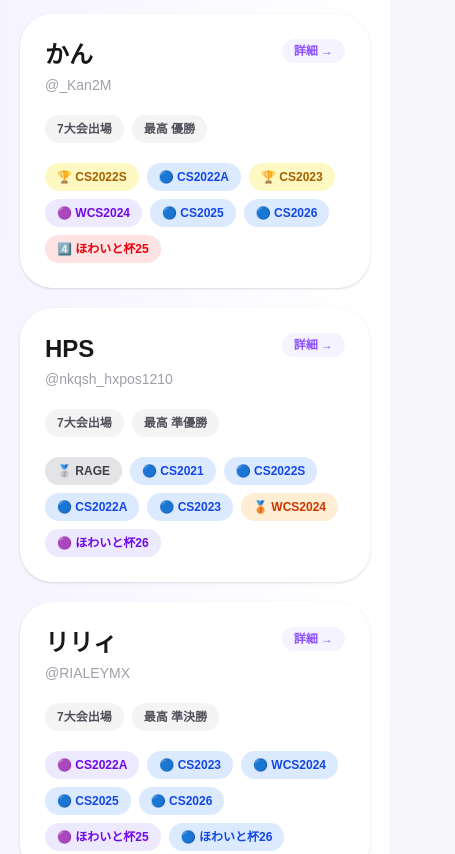
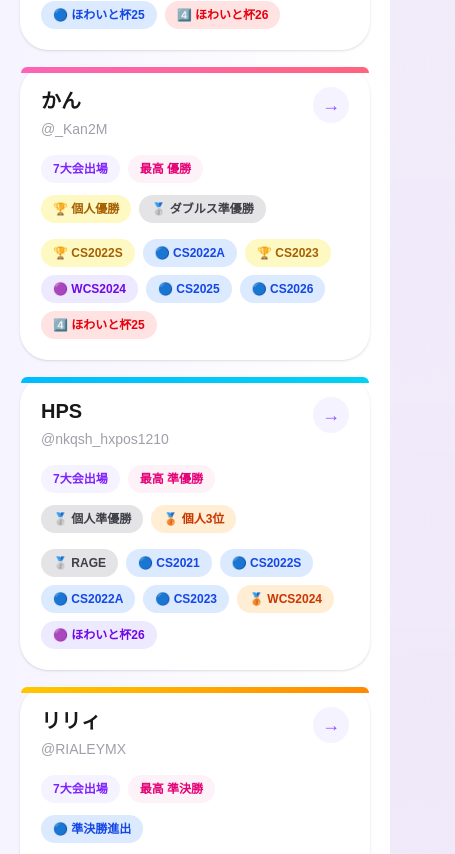
Before and after one commit to Kan2m/proseka-player-db, a Next.js app: page / in a window 390 px wide. Shown: the part 1456-2310 px from the top of the page, 455 px wide, since content can reach past the window. Built offline with nearby package versions, Linux system fonts and the light colour scheme.

Commit message:
マウスオーバー修正

```diff
--- a/app/page.tsx
+++ b/app/page.tsx
@@ -24,6 +24,7 @@ const tournamentShortNames: Record<string, string> = {
 };
 
 const getResultStyle = (rank: string) => {
+  // 準優勝を先に判定するのがポイント
   if (rank === "準優勝" || rank === "U-12 準優勝") {
     return {
       className: "bg-zinc-200 text-zinc-700",
@@ -104,14 +105,14 @@ export default function Home() {
 
       if (sort === "result") {
         const rank = {
-          優勝: 1,
-          準優勝: 2,
+          "優勝": 1,
+          "準優勝": 2,
           "3位": 3,
           "4位": 4,
           "5位": 5,
-          準決勝: 6,
-          準々決勝: 7,
-          出場: 8,
+          "準決勝": 6,
+          "準々決勝": 7,
+          "出場": 8,
         };
 
         return (
@@ -129,7 +130,7 @@ export default function Home() {
   }, [search, sort]);
 
   return (
-    <main className="min-h-screen overflow-visible bg-gradient-to-br from-violet-50 via-white to-pink-50 text-zinc-800">
+    <main className="min-h-screen bg-gradient-to-br from-violet-50 via-white to-pink-50 text-zinc-800">
       <header className="sticky top-0 z-10 border-b border-white/80 bg-white/80 backdrop-blur-xl">
         <div className="mx-auto flex max-w-7xl items-center justify-between px-6 py-4">
           <Link href="/" className="group">
@@ -265,66 +266,163 @@ export default function Home() {
             </div>
           </div>
 
-          <div className="grid gap-5 md:grid-cols-2">
-            {filteredPlayers.map((player) => (
+          <div className="grid gap-4 sm:grid-cols-2 lg:grid-cols-3">
+            {filteredPlayers.map((player, index) => {
+              const appearances = Object.keys(
+                player.tournaments
+              ).length;
+
+              const accentClasses = [
+                "from-violet-400 to-purple-400",
+                "from-pink-400 to-rose-400",
+                "from-sky-400 to-cyan-400",
+                "from-yellow-400 to-orange-400",
+              ];
+
+              const accent =
+                accentClasses[index % accentClasses.length];
+
+              return (
                 <Link
                   key={player.id}
                   href={`/players/${player.id}`}
-                className="group overflow-visible rounded-[2rem] border border-white bg-white p-6 shadow-sm transition hover:-translate-y-1 hover:shadow-xl hover:shadow-violet-100/70"
+                  className="group relative overflow-visible rounded-[1.75rem] border border-white bg-white p-5 shadow-sm transition duration-200 hover:-translate-y-1 hover:shadow-xl hover:shadow-violet-100"
                 >
-                <div className="flex items-start justify-between gap-4">
-                  <div>
-                    <h3 className="text-2xl font-black text-zinc-900 transition group-hover:text-violet-600">
+                  <div
+                    className={`absolute left-0 top-0 h-1.5 w-full rounded-t-[1.75rem] bg-gradient-to-r ${accent}`}
+                  />
+
+                  <div className="flex items-start justify-between gap-3">
+                    <div className="min-w-0">
+                      <h3 className="truncate text-xl font-black text-zinc-900 transition group-hover:text-violet-600">
                         {player.name}
                       </h3>
 
-                    {player.twitter && (
-                      <p className="mt-1 text-sm font-medium text-zinc-400">
+                      <p className="mt-1 truncate text-sm font-medium text-zinc-400">
                         {player.twitter}
                       </p>
-                    )}
                     </div>
 
-                  <span className="rounded-full bg-violet-50 px-3 py-1 text-xs font-black text-violet-500">
-                    詳細 →
+                    <span className="flex h-9 w-9 shrink-0 items-center justify-center rounded-full bg-violet-50 text-lg font-bold text-violet-500 transition group-hover:bg-violet-100">
+                      →
                     </span>
                   </div>
 
-                <div className="mt-5 flex flex-wrap gap-2">
-                  <span className="rounded-full bg-zinc-100 px-3 py-1.5 text-xs font-bold text-zinc-600">
-                    {Object.keys(player.tournaments).length}大会出場
+                  <div className="mt-4 flex flex-wrap gap-2">
+                    <span className="rounded-full bg-violet-50 px-3 py-1.5 text-xs font-black text-violet-600">
+                      {appearances}大会出場
                     </span>
 
-                  <span className="rounded-full bg-zinc-100 px-3 py-1.5 text-xs font-bold text-zinc-600">
+                    <span className="rounded-full bg-pink-50 px-3 py-1.5 text-xs font-black text-pink-600">
                       最高 {player.result}
                     </span>
                   </div>
 
-                <div className="mt-5 flex flex-wrap gap-2">
-                  {tournamentOrder.map((tournamentId) => {
-                    if (!player.tournaments[tournamentId]) {
-                      return null;
-                    }
+                  {player.achievements &&
+                    player.achievements.length > 0 && (
+                      <div className="mt-3 flex flex-wrap gap-2">
+                        {player.achievements.map((achievement) => {
+                          const isWin =
+                            achievement === "個人優勝" ||
+                            achievement === "ダブルス優勝" ||
+                            achievement === "チーム優勝";
 
-                    const tournament = getTournamentById(tournamentId);
+                          const isThird =
+                            achievement === "個人3位";
+
+                          const isRunnerUp =
+                            achievement === "個人準優勝" ||
+                            achievement === "ダブルス準優勝" ||
+                            achievement === "チーム準優勝";
+
+                          const isFourth =
+                            achievement === "個人4位";
+
+                          const isFifth =
+                            achievement === "個人5位";
+
+                          const isSemifinal =
+                            achievement === "準決勝進出";
+
+                          const isQuarterfinal =
+                            achievement === "準々決勝進出";
+
+                          return (
+                            <span
+                              key={achievement}
+                              className={`rounded-full px-3 py-1.5 text-xs font-black ${
+                                isWin
+                                  ? "bg-yellow-100 text-yellow-700"
+                                  : isThird
+                                    ? "bg-orange-100 text-orange-700"
+                                    : isRunnerUp
+                                      ? "bg-zinc-200 text-zinc-700"
+                                      : isFourth
+                                        ? "bg-red-100 text-red-600"
+                                        : isFifth
+                                          ? "bg-rose-100 text-rose-600"
+                                          : isSemifinal
+                                            ? "bg-blue-100 text-blue-700"
+                                            : isQuarterfinal
+                                              ? "bg-violet-100 text-violet-700"
+                                              : "bg-zinc-100 text-zinc-500"
+                              }`}
+                            >
+                              {isWin
+                                ? "🏆"
+                                : isThird
+                                  ? "🥉"
+                                  : isRunnerUp
+                                    ? "🥈"
+                                    : isFourth
+                                      ? "4️⃣"
+                                      : isFifth
+                                        ? "5️⃣"
+                                        : isSemifinal
+                                          ? "🔵"
+                                          : isQuarterfinal
+                                            ? "🟣"
+                                            : "•"}{" "}
+                              {achievement}
+                            </span>
+                          );
+                        })}
+                      </div>
+                    )}
+
+                  <div className="mt-4 flex flex-wrap gap-2">
+                    {tournamentOrder
+                      .filter(
+                        (key) => player.tournaments[key]
+                      )
+                      .map((key) => {
+                        const tournament =
+                          getTournamentById(key);
 
                         if (!tournament) {
                           return null;
                         }
 
-                    const individualResult = tournament.results?.find(
-                      (result) =>
-                        result.players.includes(player.name) ||
-                        player.aliases?.some((alias) =>
-                          result.players.includes(alias)
+                        const individualResult =
+                          tournament.results?.find((result) =>
+                            result.players.some(
+                              (playerName) =>
+                                player.name === playerName ||
+                                player.aliases?.includes(
+                                  playerName
+                                )
                             )
                           );
 
-                    const doublesResult = tournament.doublesResults?.find(
+                        const doublesResult =
+                          tournament.doublesResults?.find(
                             (result) =>
-                        result.team.includes(player.name) ||
-                        player.aliases?.some((alias) =>
-                          result.team.includes(alias)
+                              result.team.some(
+                                (playerName) =>
+                                  player.name === playerName ||
+                                  player.aliases?.includes(
+                                    playerName
+                                  )
                               )
                           );
 
@@ -333,69 +431,106 @@ export default function Home() {
                           doublesResult?.rank ??
                           "出場";
 
-                    const resultStyle = getResultStyle(rank);
+                        const resultStyle =
+                          getResultStyle(rank);
 
                         return (
-                      <span
-                        key={tournamentId}
-                        className="relative"
+                          <div
+                            key={key}
+                            className="group/tournament relative"
                           >
                             <span
-                          className={`inline-flex rounded-full px-3 py-1.5 text-xs font-black transition group-hover:scale-105 ${resultStyle.className}`}
+                              className={`inline-flex cursor-help items-center gap-1 rounded-full px-3 py-1.5 text-xs font-black transition hover:scale-105 ${resultStyle.className}`}
                             >
                               {resultStyle.icon}{" "}
-                          {tournamentShortNames[tournamentId] ??
-                            tournamentNames[tournamentId] ??
-                            tournamentId}
+                              {tournamentShortNames[key] ??
+                                tournamentNames[key] ??
+                                key}
                             </span>
 
-                        <span className="pointer-events-none absolute bottom-full left-1/2 z-50 mb-3 hidden w-80 -translate-x-1/2 rounded-2xl bg-zinc-900 p-4 text-left text-xs text-white shadow-2xl group-hover:block">
-                          <span className="block font-black text-white">
+                            <div className="pointer-events-none absolute bottom-full left-1/2 z-50 mb-3 w-80 max-w-[calc(100vw-2rem)] -translate-x-1/2 translate-y-2 rounded-2xl border border-zinc-100 bg-white p-4 text-left opacity-0 shadow-2xl transition-all duration-150 group-hover/tournament:translate-y-0 group-hover/tournament:opacity-100">
+                              <div className="mb-2">
+                                <p className="text-sm font-black text-zinc-900">
                                   {tournament.name}
+                                </p>
+
+                                <p className="mt-1 text-xs font-medium text-zinc-400">
+                                  {tournament.date} ・{" "}
+                                  {tournament.category}
+                                </p>
+                              </div>
+
+                              <div className="space-y-2">
+                                {individualResult && (
+                                  <div
+                                    className={`rounded-xl px-3 py-2 text-xs font-bold ${resultStyle.className}`}
+                                  >
+                                    <span>
+                                      {resultStyle.icon} 個人成績
                                     </span>
 
-                          <span className="mt-1 block text-zinc-300">
-                            {tournament.date} / {tournament.category}
+                                    <span className="ml-2">
+                                      {individualResult.rank}
                                     </span>
-
-                          <span className="mt-3 block space-y-1">
-                            <span className="block">
-                              個人戦:{" "}
-                              {individualResult?.rank ?? "出場"}
-                            </span>
+                                  </div>
+                                )}
 
                                 {doublesResult && (
-                              <span className="block">
-                                ダブルス: {doublesResult.rank}
+                                  <div className="rounded-xl bg-pink-50 px-3 py-2 text-xs font-bold text-pink-700">
+                                    <div>
+                                      🤝 ダブルス
+                                      <span className="ml-2">
+                                        {doublesResult.rank}
                                       </span>
+                                    </div>
+
+                                    <div className="mt-1 font-medium text-pink-500">
+                                      {doublesResult.team.join(
+                                        " / "
                                       )}
-                          </span>
+                                    </div>
+                                  </div>
+                                )}
 
-                          <span className="mt-3 block leading-5 text-zinc-300">
+                                <p className="border-t border-zinc-100 pt-2 text-xs leading-5 text-zinc-500">
                                   {tournament.description}
-                          </span>
-                        </span>
-                      </span>
+                                </p>
+                              </div>
+
+                              <div className="mt-3 text-center text-[10px] font-bold text-zinc-300">
+                                選手詳細ページで大会の詳細を確認できます
+                              </div>
+                            </div>
+                          </div>
                         );
                       })}
                   </div>
                 </Link>
-            ))}
+              );
+            })}
           </div>
 
           {filteredPlayers.length === 0 && (
-            <div className="rounded-3xl border border-dashed border-violet-200 bg-white p-10 text-center">
-              <p className="text-lg font-black text-zinc-700">
-                該当する選手がいません
+            <div className="rounded-3xl border border-white bg-white p-10 text-center shadow-sm">
+              <div className="text-4xl">🔎</div>
+
+              <p className="mt-3 font-bold text-zinc-700">
+                該当する選手が見つかりません。
               </p>
 
-              <p className="mt-2 text-sm text-zinc-400">
+              <p className="mt-1 text-sm text-zinc-400">
                 選手名やXアカウントを確認してください。
               </p>
             </div>
           )}
         </section>
       </div>
+
+      <footer className="px-6 py-10 text-center">
+        <p className="text-xs font-bold tracking-widest text-zinc-400">
+          PROJECT SEKAI PLAYER DATABASE
+        </p>
+      </footer>
     </main>
   );
 }
```
Lines whose indentation alone changed are shown as unchanged.
